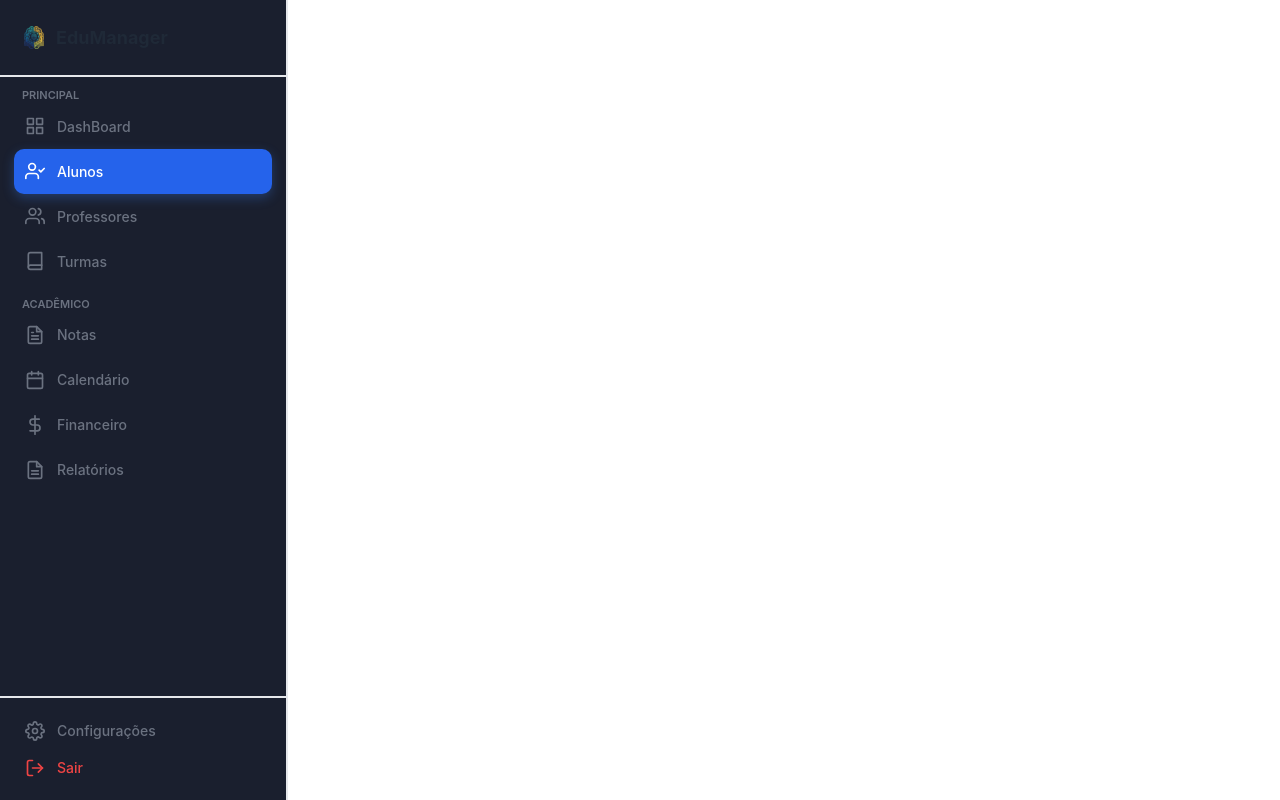
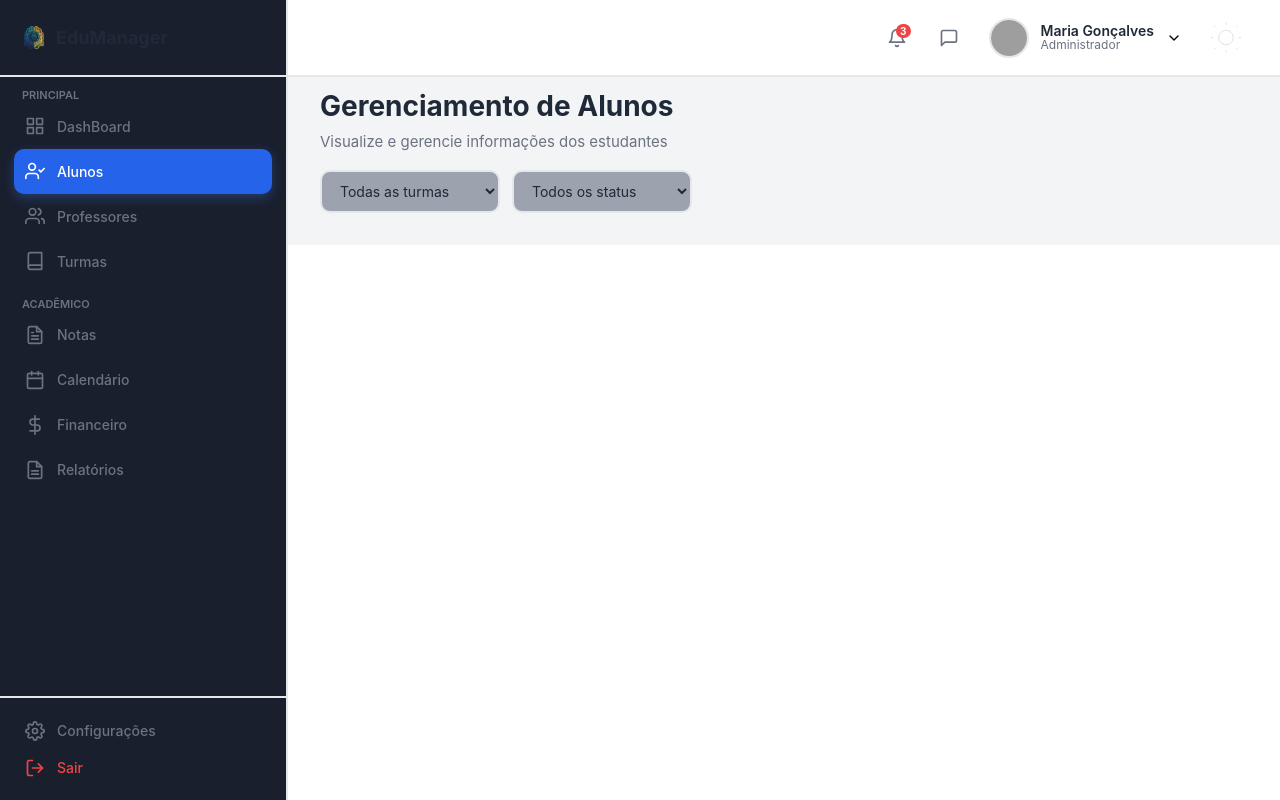
Before and after one commit to DevPeress/EduConnect-Web, a React (Vite) app: page /admin/alunos in a window 1280 px wide. Built offline with nearby package versions, Linux system fonts and the light colour scheme; grey boxes are pictures that could not be loaded.

Commit message:
Ajustando o componente

```diff
--- a/src/paginas/Administracao/Alunos/index.tsx
+++ b/src/paginas/Administracao/Alunos/index.tsx
@@ -1,11 +1,42 @@
 import AsideAdmin from "../../../components/Administracao/AsideAdmin";
+import Header from "../../../components/Header";
 
 const AlunosAdmin = () => {
   return (
     <div className="flex min-h-full">
       <AsideAdmin />
 
+      <main className="flex-1 ml-72 flex flex-col bg-(--bg-body)">
+        <Header />
+        <div className="py-2 px-8 max-w-[1600px] m-0 mx-auto w-full">
+          <div className="mb-4">
+            <h1 className="text-[28px] font-bold mb-1 text-(--text-primary)">
+              Gerenciamento de Alunos
+            </h1>
+            <p className="text-[15px] text-(--text-secondary)">
+              Visualize e gerencie informações dos estudantes
+            </p>
+          </div>
 
+          <div className="flex justify-between items-center gap-5 mb-6 flex-wrap">
+            <div className="flex gap-3 flex-wrap">
+              <select className="bg-(--bg-input) border-2 border-(--border-color) rounded-[10px] py-2.5 px-3.5 text-(--text-primary) text-[14px] cursor-pointer min-w-[180px]">
+                <option>Todas as turmas</option>
+                <option>9º A</option>
+                <option>9º B</option>
+                <option>8º A</option>
+                <option>8º B</option>
+              </select>
+              <select className="bg-(--bg-input) border-2 border-(--border-color) rounded-[10px] py-2.5 px-3.5 text-(--text-primary) text-[14px] cursor-pointer min-w-[180px]">
+                <option>Todos os status</option>
+                <option>Ativo</option>
+                <option>Inativo</option>
+                <option>Suspenso</option>
+              </select>
+            </div>
+          </div>
+        </div>
+      </main>
     </div>
   );
 };
```
